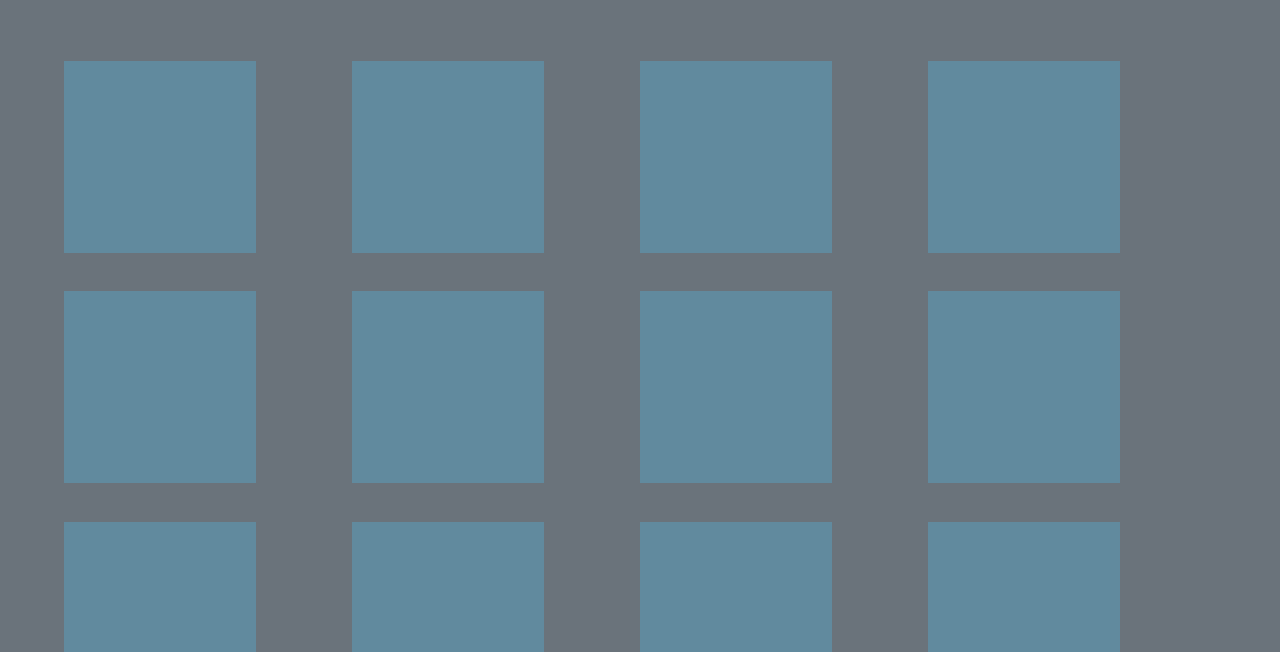
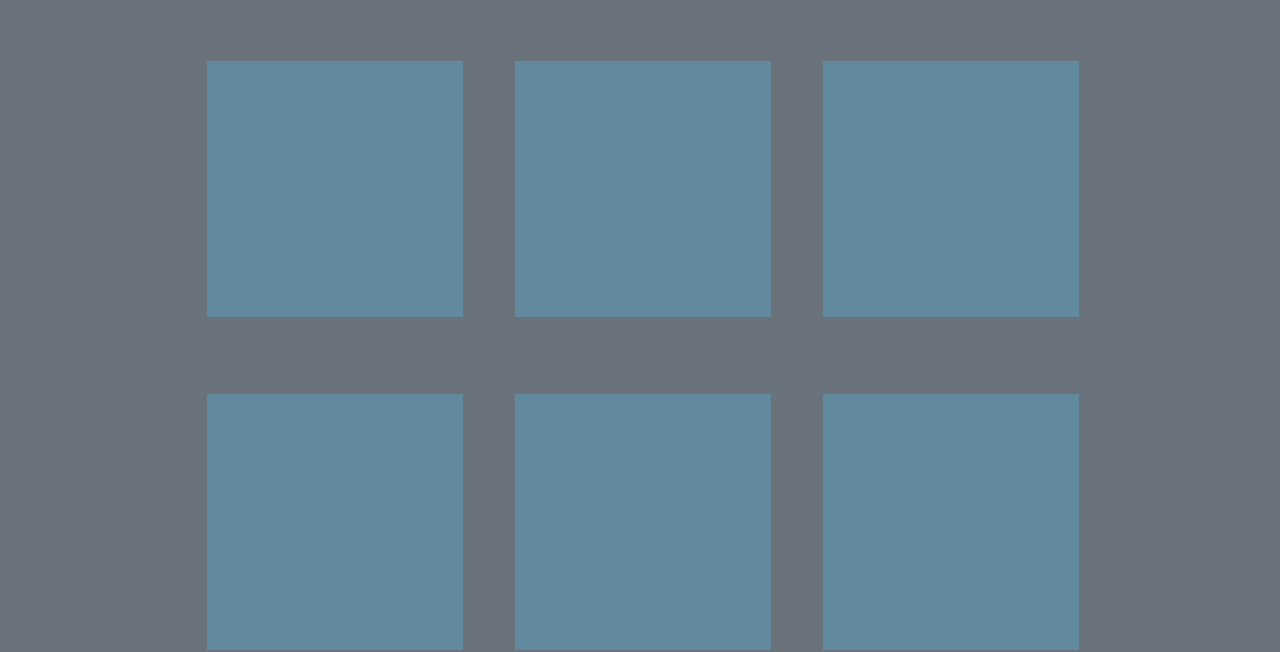
Before and after one commit to TheDodoDev/Library, a website built with Vite: page index.html in a window 1280 px wide. Shown: the part 163-815 px from the top of the page. Built offline with nearby package versions, Linux system fonts and the light colour scheme.

Commit message:
feat: Made each "book" resizeable based on window

```diff
--- a/src/style.css
+++ b/src/style.css
@@ -49,18 +49,23 @@
 
 .library {
   display: grid;
-  grid-template-columns: repeat(auto-fill, minmax(200px, 20%));
+  grid-template-columns: repeat(auto-fill, minmax(250px, 20%));
   gap: 5%;
 
   width: auto;
   height: fit-content;
 
+  justify-content: center;
+  align-items: center;
   margin: 5%;
 }
 
 .book {
   background-color: rgb(97, 138, 158);
 
-  width: 15vw;
-  height: 15vw;
+  min-width: 250px;
+  min-height: 250px;
+
+  width: 20vw;
+  height: 20vw;
 }
```
